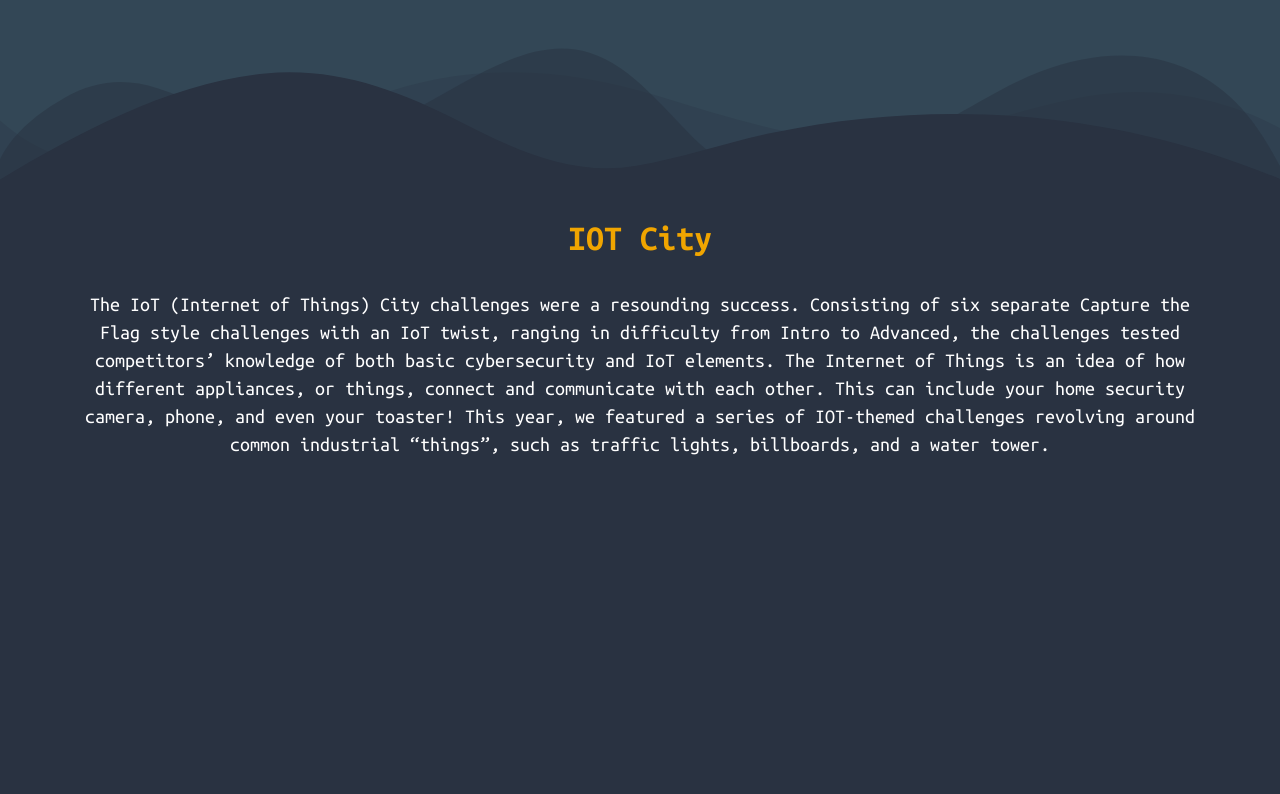
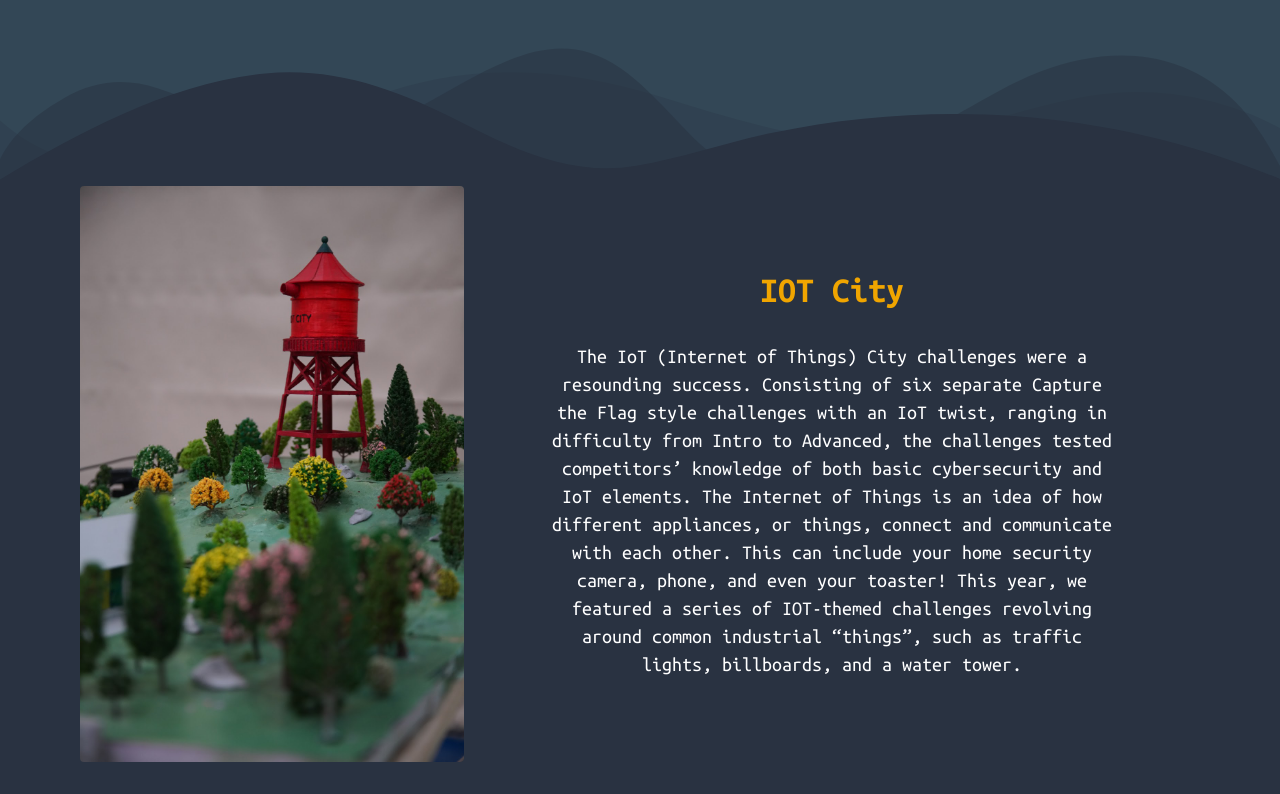
Before and after one commit to cwnaze/LBC2-Website-Svelte, a SvelteKit app: page /details in a window 1280 px wide. Shown: the part 1342-2136 px from the top of the page. Before the commit the page ends 1832 px from the top, so only its background shows below. Built offline with nearby package versions, Linux system fonts and the light colour scheme.

Commit message:
style: iot image added

```diff
--- a/src/routes/details/+page.svelte
+++ b/src/routes/details/+page.svelte
@@ -29,5 +29,10 @@
     </ul>
     <img src="/images/wavesOpacity.svg" alt="divider" class="h-auto w-screen rotate-180">
 </div>
-<h2 class="text-yellow-200 text-4xl font-black m-8 mx-20 text-center">IOT City</h2>
-<p class="mx-20 text-center text-white text-xl mt-2 mb-8">The IoT (Internet of Things) City challenges were a resounding success. Consisting of six separate Capture the Flag style challenges with an IoT twist, ranging in difficulty from Intro to Advanced, the challenges tested competitors’ knowledge of both basic cybersecurity and IoT elements. The Internet of Things is an idea of how different appliances, or things, connect and communicate with each other. This can include your home security camera, phone, and even your toaster! This year, we featured a series of IOT-themed challenges revolving around common industrial “things”, such as traffic lights, billboards, and a water tower.</p>
+<div class="flex mx-20 items-center justify-center mb-8">
+    <img src="/images/IOT.jpeg" alt="IOT City" class="h-auto w-96 rounded">
+    <div>
+        <h2 class="text-yellow-200 text-4xl font-black m-8 mx-20 text-center">IOT City</h2>
+        <p class="mx-20 text-center text-white text-xl mt-2 mb-8">The IoT (Internet of Things) City challenges were a resounding success. Consisting of six separate Capture the Flag style challenges with an IoT twist, ranging in difficulty from Intro to Advanced, the challenges tested competitors’ knowledge of both basic cybersecurity and IoT elements. The Internet of Things is an idea of how different appliances, or things, connect and communicate with each other. This can include your home security camera, phone, and even your toaster! This year, we featured a series of IOT-themed challenges revolving around common industrial “things”, such as traffic lights, billboards, and a water tower.</p>
+    </div>
+</div>
```
Also changed, not shown: static/images/IOT.jpeg (added).
